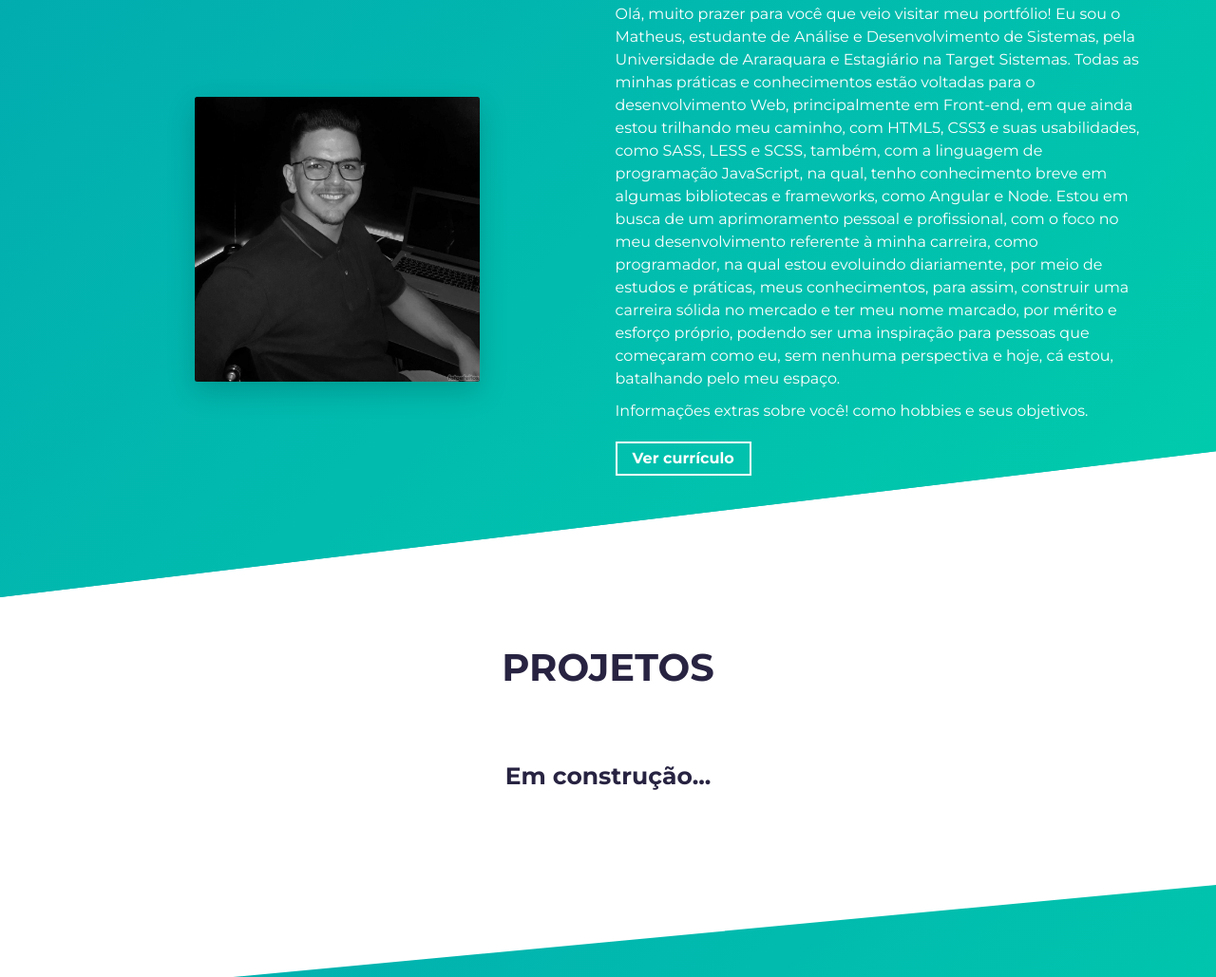
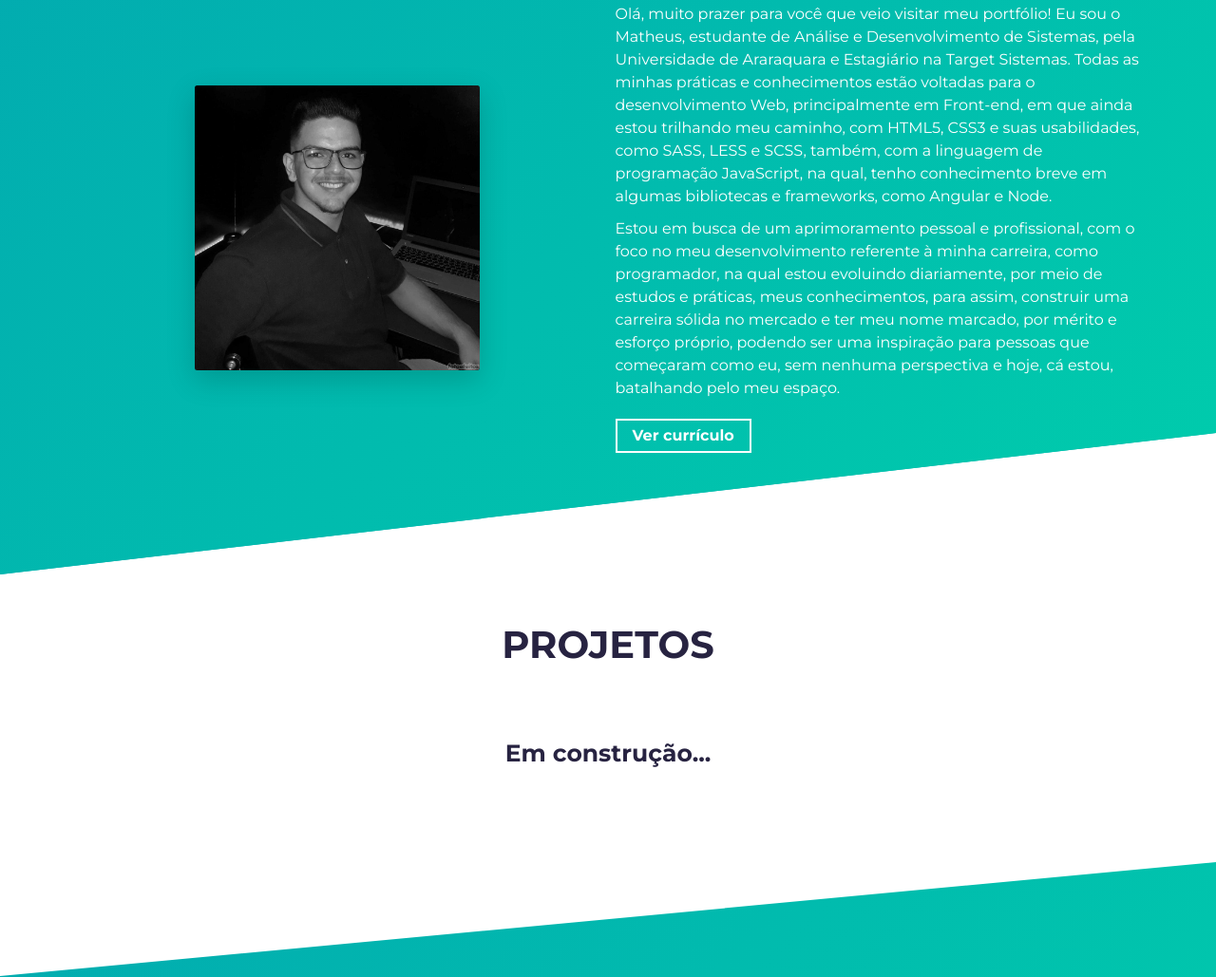
Before and after one commit to mgdonato23/donatofolio, a website built with Parcel: page src/index.html in a window 1280 px wide. Shown: the part 940-1969 px from the top of the page at 95% size. Built offline with nearby package versions, Linux system fonts and the light colour scheme.

Commit message:
fix: mudando a descricao de linha

```diff
--- a/src/index.html
+++ b/src/index.html
@@ -65,11 +65,9 @@
                 Olá, muito prazer para você que veio visitar meu portfólio! Eu sou o Matheus, estudante de Análise e Desenvolvimento de Sistemas, pela Universidade de Araraquara e Estagiário na Target Sistemas.
 
                 Todas as minhas práticas e conhecimentos estão voltadas para o desenvolvimento Web, principalmente em Front-end, em que ainda estou trilhando meu caminho, com HTML5, CSS3 e suas usabilidades, como SASS, LESS e SCSS, também, com a linguagem de programação JavaScript, na qual, tenho conhecimento breve em algumas bibliotecas e frameworks, como Angular e Node.
-
-                Estou em busca de um aprimoramento pessoal e profissional, com o foco no meu desenvolvimento referente à minha carreira, como programador, na qual estou evoluindo diariamente, por meio de estudos e práticas, meus conhecimentos, para assim, construir uma carreira sólida no mercado e ter meu nome marcado, por mérito e esforço próprio, podendo ser uma inspiração para pessoas que começaram como eu, sem nenhuma perspectiva e hoje, cá estou, batalhando pelo meu espaço.
               </p>
               <p class="about-wrapper__info-text">
-                Informações extras sobre você! como hobbies e seus objetivos.
+                Estou em busca de um aprimoramento pessoal e profissional, com o foco no meu desenvolvimento referente à minha carreira, como programador, na qual estou evoluindo diariamente, por meio de estudos e práticas, meus conhecimentos, para assim, construir uma carreira sólida no mercado e ter meu nome marcado, por mérito e esforço próprio, podendo ser uma inspiração para pessoas que começaram como eu, sem nenhuma perspectiva e hoje, cá estou, batalhando pelo meu espaço.
               </p>
               <span class="d-flex mt-3">
                 <a
```
